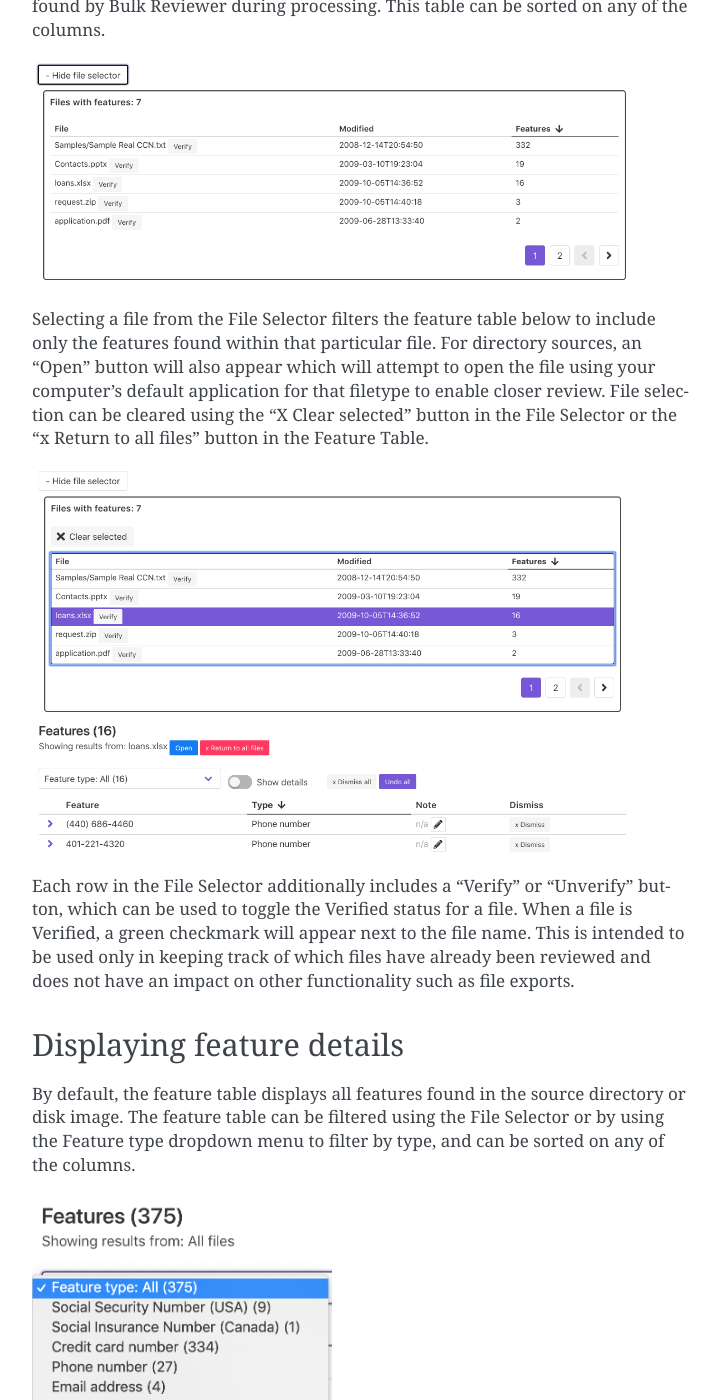
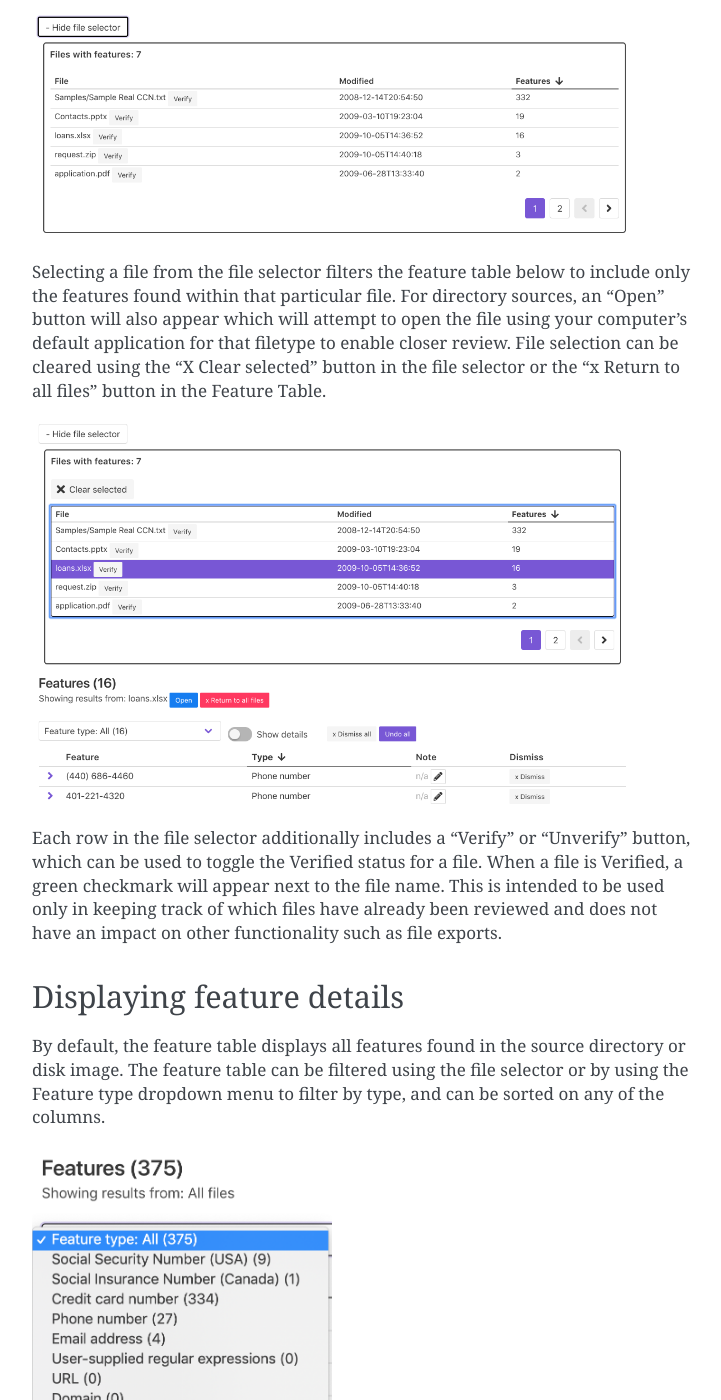
Before and after one commit to bulk-reviewer/bulk-reviewer, a Sphinx documentation site: the page built from docs/reviewdashboard.rst, in a window 1280 px wide and 1400 px high, scrolled down 1033 px. Shown: the whole window, without its empty margins (388-1109 px from the left). Built offline with Sphinx 7.4.7, drawn with Linux system fonts in a browser that asks for light colours; some of the changed text lies outside the part shown.

Commit message:
Lower-case file selector

```diff
--- a/docs/reviewdashboard.rst
+++ b/docs/reviewdashboard.rst
@@ -9,31 +9,31 @@
 
 The Review Dashboard will be loaded automatically upon completion of processing for new scans. It can also be accessed by loading an existing Bulk Reviewer JSON file by using the "Load from JSON file" button from the home screen or by selecting "Load" from the top navigational menu. This functionality can be used to load previously saved sessions, which enables persisting notes and dismissed features between sessions.
 
-Using the File Selector
+Using the file selector
 -----------------------
-Features displayed in the Feature Table can be filtered by their source file using the File Selector. To display the File Selector, click the "+ Show File Selector" button.
+Features displayed in the Feature Table can be filtered by their source file using the file selector. To display the file selector, click the "+ Show file selector" button.
 
 .. image:: images/FileSelectorButton.png
   :width: 150
-  :alt: Image of Show File Selector button
+  :alt: Image of Show file selector button
 
-The File Selector displays the relative filepath, a last modified or last created timestamp, and the number of features for each file associated with features found by Bulk Reviewer during processing. This table can be sorted on any of the columns.
+The file selector displays the relative filepath, a last modified or last created timestamp, and the number of features for each file associated with features found by Bulk Reviewer during processing. This table can be sorted on any of the columns.
 
 .. image:: images/FileSelector.png
   :width: 600
-  :alt: Image of Bulk Reviewer File Selector
+  :alt: Image of Bulk Reviewer file selector
 
-Selecting a file from the File Selector filters the feature table below to include only the features found within that particular file. For directory sources, an "Open" button will also appear which will attempt to open the file using your computer's default application for that filetype to enable closer review. File selection can be cleared using the "X Clear selected" button in the File Selector or the "x Return to all files" button in the Feature Table.
+Selecting a file from the file selector filters the feature table below to include only the features found within that particular file. For directory sources, an "Open" button will also appear which will attempt to open the file using your computer's default application for that filetype to enable closer review. File selection can be cleared using the "X Clear selected" button in the file selector or the "x Return to all files" button in the Feature Table.
 
 .. image:: images/FileSelected.png
   :width: 600
   :alt: Image of Bulk Reviewer Review Dashboard with file selected
 
-Each row in the File Selector additionally includes a "Verify" or "Unverify" button, which can be used to toggle the Verified status for a file. When a file is Verified, a green checkmark will appear next to the file name. This is intended to be used only in keeping track of which files have already been reviewed and does not have an impact on other functionality such as file exports.
+Each row in the file selector additionally includes a "Verify" or "Unverify" button, which can be used to toggle the Verified status for a file. When a file is Verified, a green checkmark will appear next to the file name. This is intended to be used only in keeping track of which files have already been reviewed and does not have an impact on other functionality such as file exports.
 
 Displaying feature details
 ---------------------------
-By default, the feature table displays all features found in the source directory or disk image. The feature table can be filtered using the File Selector or by using the Feature type dropdown menu to filter by type, and can be sorted on any of the columns.
+By default, the feature table displays all features found in the source directory or disk image. The feature table can be filtered using the file selector or by using the Feature type dropdown menu to filter by type, and can be sorted on any of the columns.
 
 .. image:: images/FeatureTypeFilter.png
   :width: 300
```
